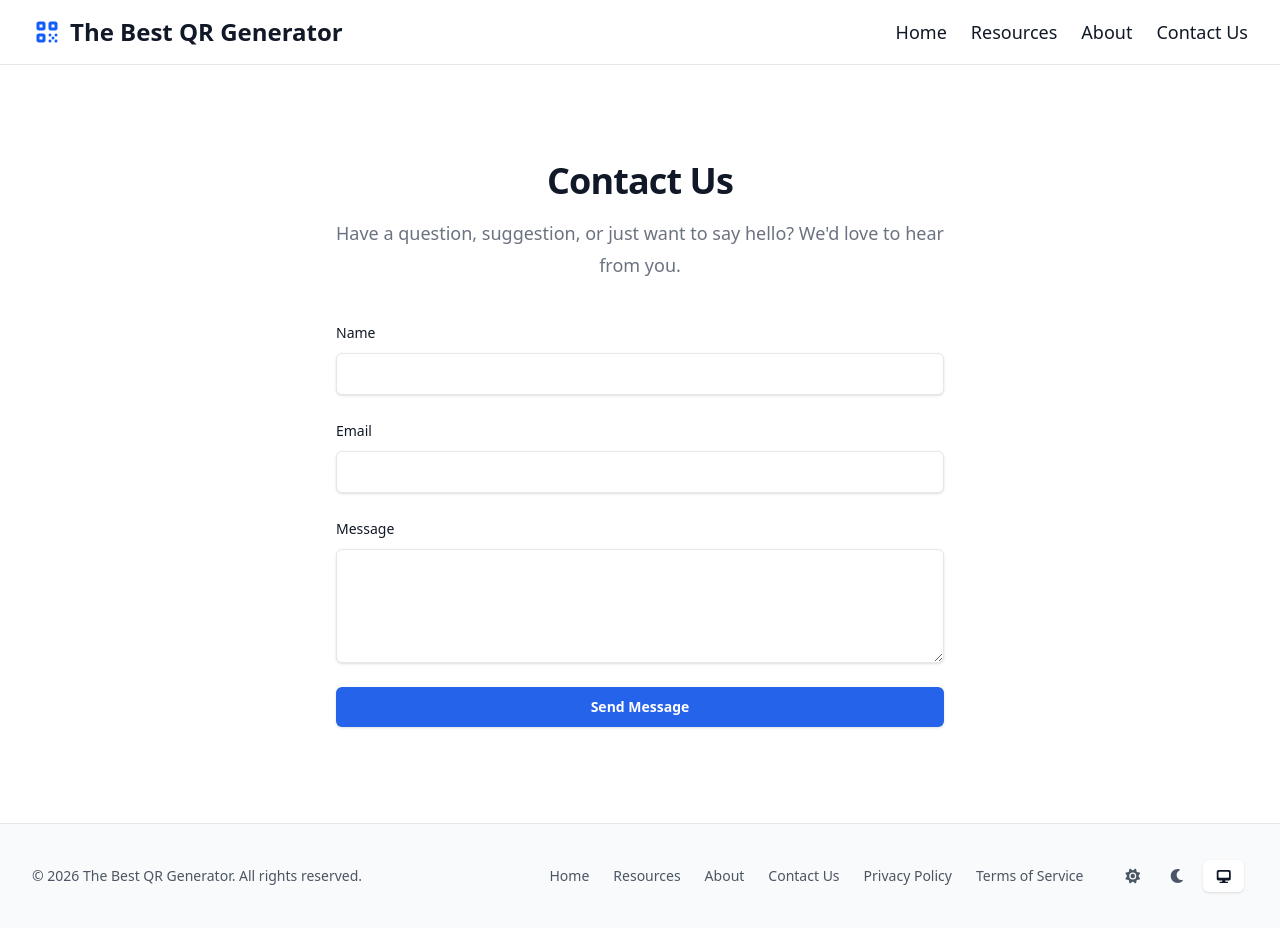
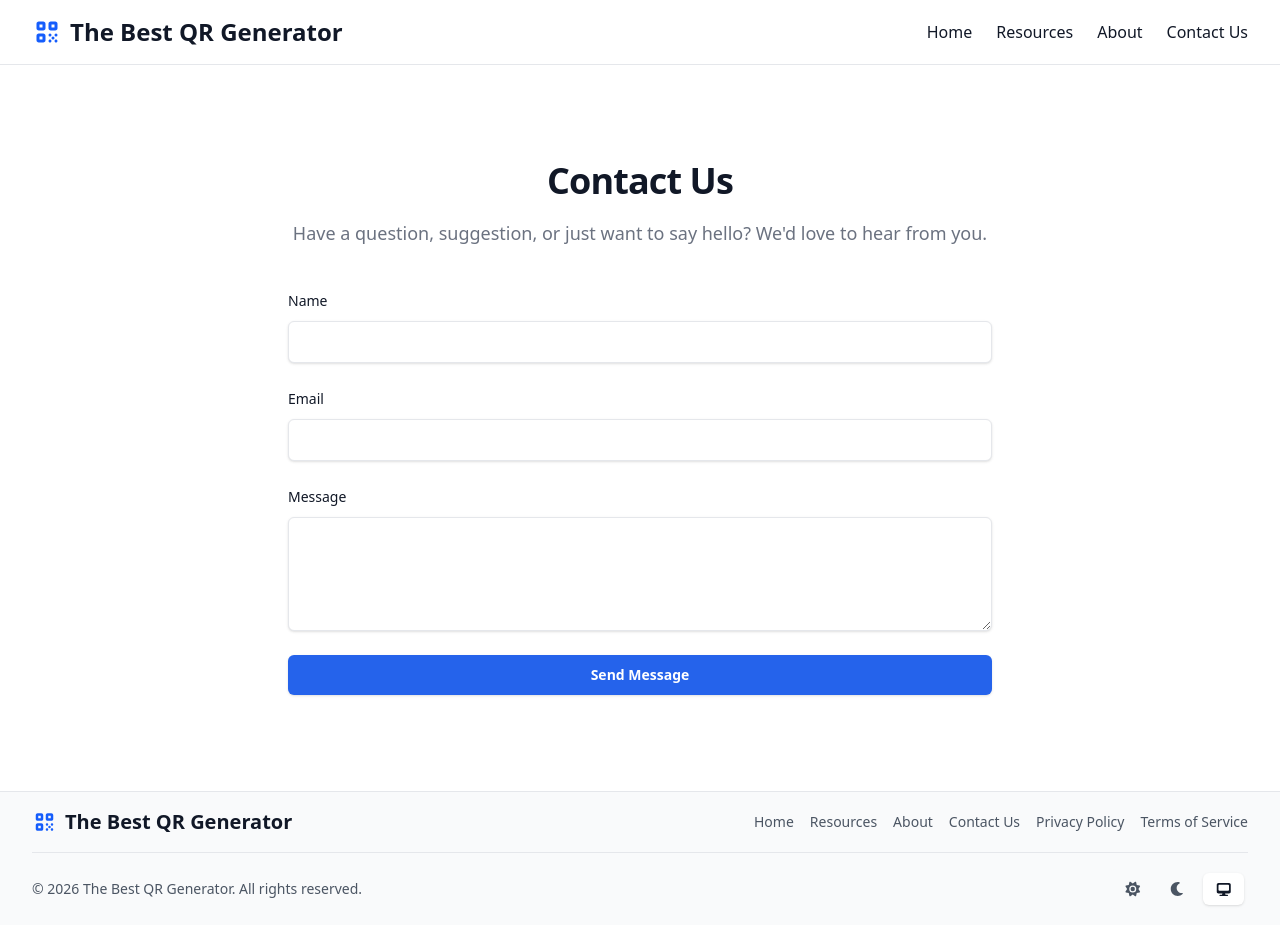
Before and after one commit to psmak4/qr-generator, an Astro site: page /contact in a window 1280 px wide. Built offline with nearby package versions, Linux system fonts and the light colour scheme; Astro itself is replaced by a stand-in of ours.

Commit message:
Styling tweaks for header and footer

```diff
--- a/src/components/Footer.astro
+++ b/src/components/Footer.astro
@@ -1,56 +1,48 @@
 ---
+import { FontAwesomeIcon } from '@fortawesome/react-fontawesome';
+import { faQrcode } from '@fortawesome/free-solid-svg-icons';
 import ThemeToggle from './ThemeToggle';
 const currentYear = new Date().getFullYear();
 ---
 
 <footer class="mt-auto border-t border-(--color-border) bg-(--color-surface)">
-  <div class="mx-auto max-w-7xl px-4 py-8 sm:px-6 lg:px-8">
+  <div class="mx-auto max-w-7xl px-4 py-6 lg:py-4 flex flex-col gap-6 lg:gap-4 sm:px-6 lg:px-8">
+    <div class="flex flex-col lg:flex-row justify-center lg:justify-between gap-6 items-center">
+      <a href="/" class="flex items-center gap-2 text-xl font-bold text-(--color-text-primary)">
+        <FontAwesomeIcon icon={faQrcode} className="h-6 w-6 text-blue-600" />
+        The Best QR Generator
+      </a>
+
+      <nav class="flex flex-wrap justify-center items-center space-x-4">
+        <a href="/" class="text-sm text-(--color-text-secondary) hover:text-(--color-text-primary) hover:underline">
+          Home
+        </a>
+        <a href="/resources" class="text-sm text-(--color-text-secondary) hover:text-(--color-text-primary) hover:underline">
+          Resources
+        </a>
+        <a href="/about" class="text-sm text-(--color-text-secondary) hover:text-(--color-text-primary) hover:underline">
+          About
+        </a>
+        <a href="/contact" class="text-sm text-(--color-text-secondary) hover:text-(--color-text-primary) hover:underline text-nowrap">
+          Contact Us
+        </a>
+        <a href="/privacy" class="text-sm text-(--color-text-secondary) hover:text-(--color-text-primary) hover:underline text-nowrap">
+          Privacy Policy
+        </a>
+        <a href="/terms" class="text-sm text-(--color-text-secondary) hover:text-(--color-text-primary) hover:underline text-nowrap">
+          Terms of Service
+        </a>
+      </nav>
+    </div>
+
+    <hr class="hidden lg:block border-(--color-border)" />
+
     <div class="flex flex-col items-center justify-between gap-6 lg:flex-row">
       <p class="text-sm text-(--color-text-secondary)">
         © {currentYear} The Best QR Generator. All rights reserved.
       </p>
 
-      <div class="flex flex-col items-center gap-6 lg:flex-row">
-        <nav class="flex gap-6">
-          <a
-            href="/"
-            class="text-sm text-(--color-text-secondary) no-underline hover:text-(--color-text-primary)"
-          >
-            Home
-          </a>
-          <a
-            href="/resources"
-            class="text-sm text-(--color-text-secondary) no-underline hover:text-(--color-text-primary)"
-          >
-            Resources
-          </a>
-          <a
-            href="/about"
-            class="text-sm text-(--color-text-secondary) no-underline hover:text-(--color-text-primary)"
-          >
-            About
-          </a>
-          <a
-            href="/contact"
-            class="text-sm text-(--color-text-secondary) no-underline hover:text-(--color-text-primary) text-nowrap"
-          >
-            Contact Us
-          </a>
-          <a
-            href="/privacy"
-            class="text-sm text-(--color-text-secondary) no-underline hover:text-(--color-text-primary) text-nowrap"
-          >
-            Privacy Policy
-          </a>
-          <a
-            href="/terms"
-            class="text-sm text-(--color-text-secondary) no-underline hover:text-(--color-text-primary) text-nowrap"
-          >
-            Terms of Service
-          </a>
-        </nav>
-        <ThemeToggle client:load />
-      </div>
+      <ThemeToggle client:load />
     </div>
   </div>
 </footer>
--- a/src/components/Header.astro
+++ b/src/components/Header.astro
@@ -3,19 +3,19 @@ import { FontAwesomeIcon } from '@fortawesome/react-fontawesome';
 import { faQrcode } from '@fortawesome/free-solid-svg-icons';
 ---
 
-<header class="border-b border-(--color-border) bg-(--color-background) sticky top-0 z-50">
+<header class="border-b border-(--color-border) bg-(--color-background)">
   <div class="mx-auto max-w-7xl px-4 sm:px-6 lg:px-8">
-    <div class="flex h-16 items-center justify-between">
+    <div class="flex flex-col md:flex-row h-24 md:h-16 items-center justify-center md:justify-between gap-2">
       <a href="/" class="flex items-center gap-2 text-2xl font-semibold">
         <FontAwesomeIcon icon={faQrcode} className="h-6 w-6 text-blue-600" />
         <span>The Best QR Generator</span>
       </a>
 
       <nav class="flex items-center gap-6">
-        <a href="/" class="text-lg font-medium hover:text-(--color-primary)">Home</a>
-        <a href="/resources" class="text-lg font-medium hover:text-(--color-primary)">Resources</a>
-        <a href="/about" class="text-lg font-medium hover:text-(--color-primary)">About</a>
-        <a href="/contact" class="text-lg font-medium hover:text-(--color-primary)">Contact Us</a>
+        <a href="/" class="text-base font-medium hover:text-(--color-primary)">Home</a>
+        <a href="/resources" class="text-base font-medium hover:text-(--color-primary)">Resources</a>
+        <a href="/about" class="text-base font-medium hover:text-(--color-primary)">About</a>
+        <a href="/contact" class="text-base font-medium hover:text-(--color-primary)">Contact Us</a>
       </nav>
     </div>
   </div>
--- a/src/pages/contact.astro
+++ b/src/pages/contact.astro
@@ -6,7 +6,7 @@ import MainLayout from '../layouts/MainLayout.astro';
   title="Contact Us | The Best QR Generator"
   description="Have questions or feedback? Contact the team at The Best QR Generator."
 >
-  <div class="mx-auto max-w-2xl px-4 py-16 sm:px-6 sm:py-24 lg:px-8">
+  <div class="mx-auto max-w-3xl px-4 py-16 sm:px-6 sm:py-24 lg:px-8">
     <div class="mb-10 text-center">
       <h1 class="text-3xl font-bold tracking-tight text-(--color-text-primary) sm:text-4xl">
         Contact Us
```
